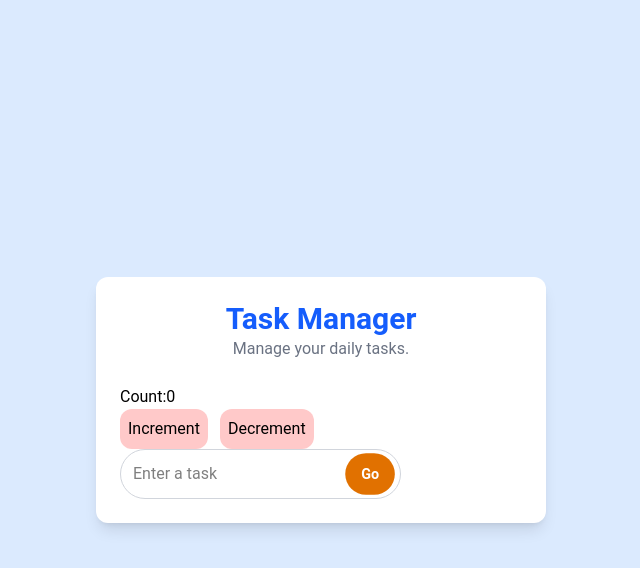
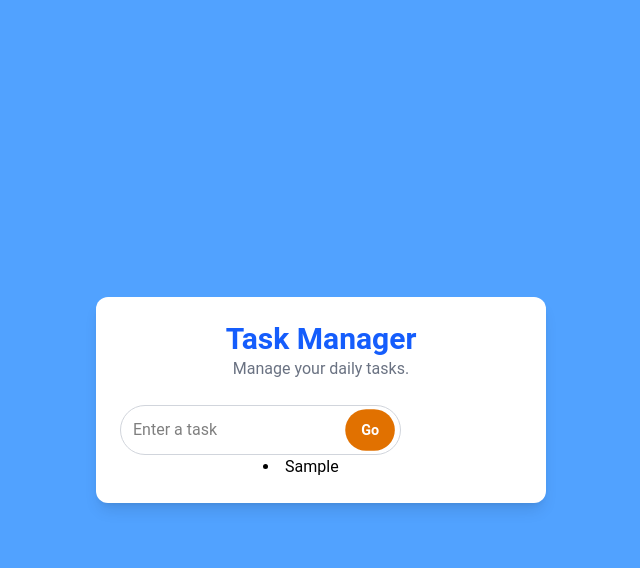
Before and after one commit to gaellebega/REACT-NATIVE, a React (Vite) app: page / in a window 1280 px wide. Both pictures are taken after typing "Sample" into the empty fields and a click on the button "Go". Shown: the top 568 px of the page, without its empty margins (319-959 px from the left). Built offline with nearby package versions, Linux system fonts and the light colour scheme; a web font is replaced by a local one.

Commit message:
todo page

```diff
--- a/src/App.tsx
+++ b/src/App.tsx
@@ -2,7 +2,8 @@
 import { useState } from "react";
 import Header from "./components/Header";
 import TaskList from "./components/TaskList";
-import Counter from "./components/Counter"
+import TodoTasks from "./components/TodoTasks";
+// import Counter from "./components/Counter"
 function App() {
   // this is how the usestates are created
   const [todo,setTodo]=useState<string>("");
@@ -25,15 +26,16 @@ function App() {
 
 
   return (
-    <div className="min-h-screen bg-blue-100 flex justify-center items-center">
+    <div className="min-h-screen bg-blue-400 flex justify-center items-center">
       <div className="bg-white shadow-lg rounded-xl p-6 w-[450px]">
         <Header />
-        <Counter/>
+        {/* <Counter/> */}
         {/* <TaskList /> */}
         <TaskList
          todo={todo}
          setTodo={setTodo}
          handleAdd={handleAdd}/>
+         <TodoTasks todos={todos} setTodos={setTodos}/>
       </div>
     </div>
   );
--- a/src/components/TaskList.tsx
+++ b/src/components/TaskList.tsx
@@ -1,5 +1,5 @@
 // import React from 'react'
-import { Dispatch, SetStateAction } from 'react'
+import { Dispatch, SetStateAction,useRef } from 'react'
 //create the interface props
 interface Props{
   todo:string;
@@ -12,12 +12,21 @@ interface Props{
 }
 // todo have to be the string then setTodo have to be the function
 const TaskList = ({todo,setTodo,handleAdd}:Props) => {
+  // we use the html element becuse input is an element but when we have the div we could say html Div element
+  const inputRef=useRef<HTMLInputElement>(null);
 
   return (
     // when we click go then this function have to fireOFF
-    <form className="w-[70%]" onSubmit={handleAdd}>
+    <form className="w-[70%]" onSubmit={
+      // this when we click inside the input field so that thebackground ecomes blur
+      (e)=>{
+      handleAdd(e);
+      inputRef.current?.blur();
+      }}>
       <div className='relative'>
-      <input type="text"
+      <input
+       type="text"
+       ref={inputRef}
       // this is used to update the state which is function of the SetTodo
       value={todo}
       onChange={
--- a/src/components/TodoTasks.tsx
+++ b/src/components/TodoTasks.tsx
@@ -1,11 +1,21 @@
-import React from 'react'
+import { Dispatch, SetStateAction } from "react";
+// import React from 'react'
 
-function TodoTasks() {
+interface Props {
+  todos: Todo[];
+  setTodos: Dispatch<SetStateAction<Todo[]>>
+}
+
+function TodoTasks({ todos, setTodos }): Props {
   return (
-    <div>
-
+    <div className='flex w-[90%] flex-wrap justify-evenly'>
+      {/* mapping one task to many so that we get every task added on there
+       */}
+      {todos.map((todo) => (
+        <li key={todo.id}>{todo.todo}</li>
+      ))}
     </div>
-  )
+  );
 }
 
 export default TodoTasks
```
Also changed, not shown: notes.txt.
